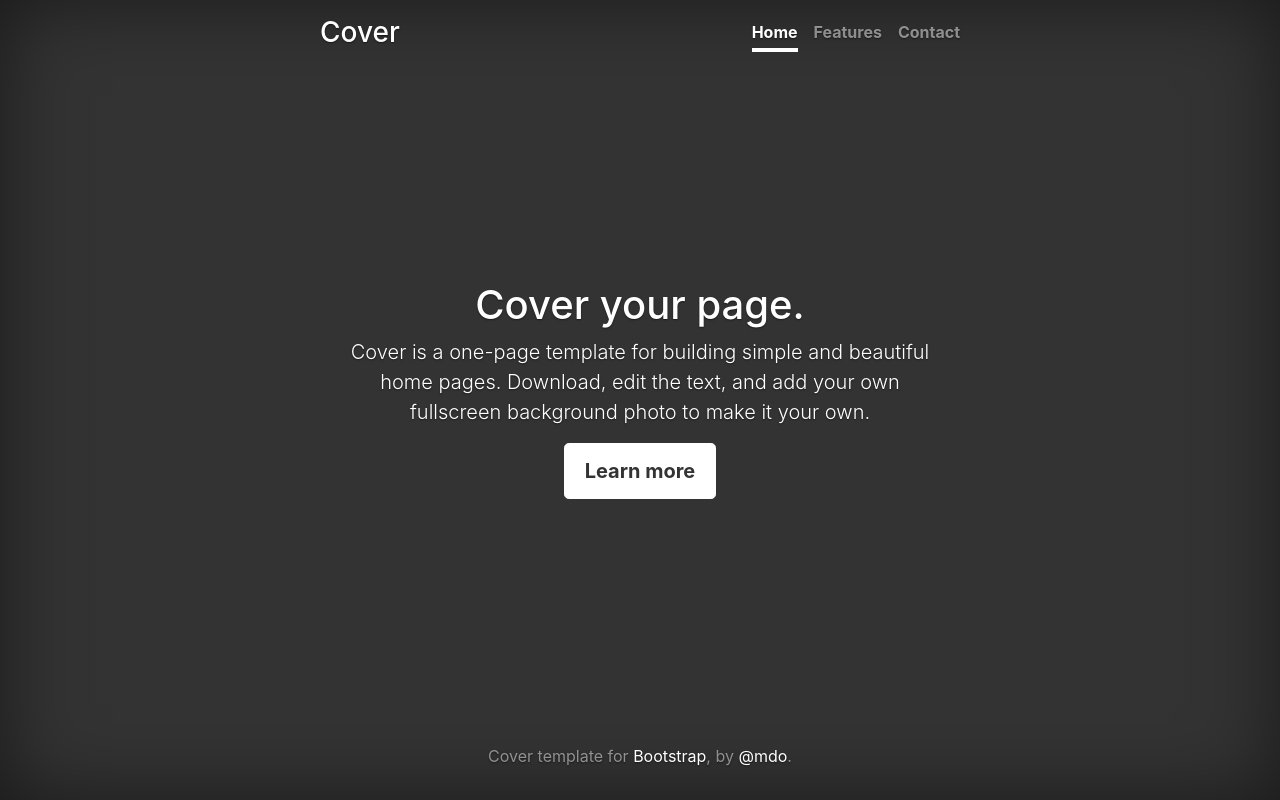
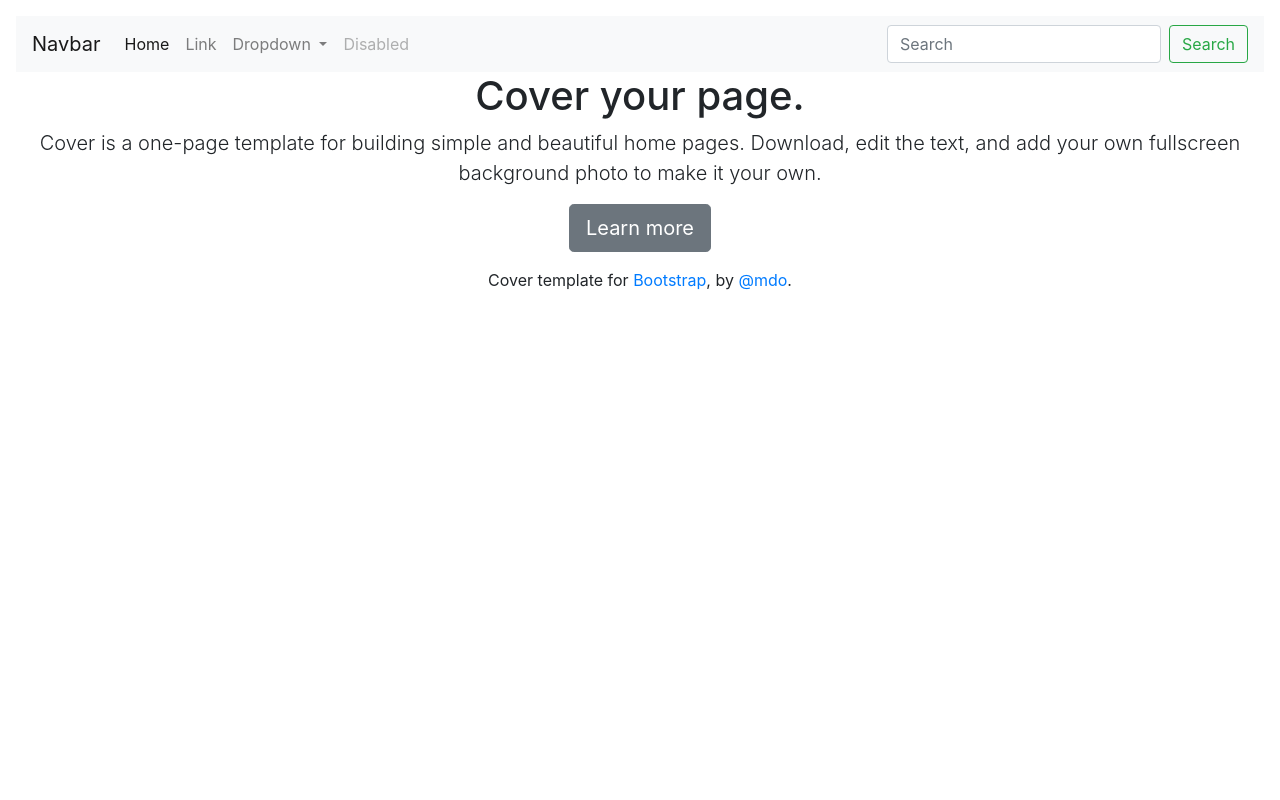
Before and after one commit to integerJI/TIME_catcher_dev, a Django app: page /app/index/ in a window 1280 px wide. Run offline with Django 3.2, Linux system fonts and the light colour scheme; some libraries are stand-ins or nearby versions.

Commit message:
스킨 변경

```diff
--- a/app/static/css/cover.css
+++ /dev/null
@@ -1,106 +0,0 @@
-/*
- * Globals
- */
-
-/* Links */
-a,
-a:focus,
-a:hover {
-  color: #fff;
-}
-
-/* Custom default button */
-.btn-secondary,
-.btn-secondary:hover,
-.btn-secondary:focus {
-  color: #333;
-  text-shadow: none; /* Prevent inheritance from `body` */
-  background-color: #fff;
-  border: .05rem solid #fff;
-}
-
-
-/*
- * Base structure
- */
-
-html,
-body {
-  height: 100%;
-  background-color: #333;
-}
-
-body {
-  display: -ms-flexbox;
-  display: flex;
-  color: #fff;
-  text-shadow: 0 .05rem .1rem rgba(0, 0, 0, .5);
-  box-shadow: inset 0 0 5rem rgba(0, 0, 0, .5);
-}
-
-.cover-container {
-  max-width: 42em;
-}
-
-
-/*
- * Header
- */
-.masthead {
-  margin-bottom: 2rem;
-}
-
-.masthead-brand {
-  margin-bottom: 0;
-}
-
-.nav-masthead .nav-link {
-  padding: .25rem 0;
-  font-weight: 700;
-  color: rgba(255, 255, 255, .5);
-  background-color: transparent;
-  border-bottom: .25rem solid transparent;
-}
-
-.nav-masthead .nav-link:hover,
-.nav-masthead .nav-link:focus {
-  border-bottom-color: rgba(255, 255, 255, .25);
-}
-
-.nav-masthead .nav-link + .nav-link {
-  margin-left: 1rem;
-}
-
-.nav-masthead .active {
-  color: #fff;
-  border-bottom-color: #fff;
-}
-
-@media (min-width: 48em) {
-  .masthead-brand {
-    float: left;
-  }
-  .nav-masthead {
-    float: right;
-  }
-}
-
-
-/*
- * Cover
- */
-.cover {
-  padding: 0 1.5rem;
-}
-.cover .btn-lg {
-  padding: .75rem 1.25rem;
-  font-weight: 700;
-}
-
-
-/*
- * Footer
- */
-.mastfoot {
-  color: rgba(255, 255, 255, .5);
-}
--- a/app/templates/index.html
+++ b/app/templates/index.html
@@ -35,15 +35,43 @@
   </head>
   <body class="text-center">
     <div class="cover-container d-flex w-100 h-100 p-3 mx-auto flex-column">
-  <header class="masthead mb-auto">
-    <div class="inner">
-      <h3 class="masthead-brand">Cover</h3>
-      <nav class="nav nav-masthead justify-content-center">
-        <a class="nav-link active" href="#">Home</a>
-        <a class="nav-link" href="#">Features</a>
-        <a class="nav-link" href="#">Contact</a>
-      </nav>
-    </div>
+
+  <header class="masthead mb-auto bg-light">
+    <nav class="navbar navbar-expand-lg navbar-light bg-light">
+      <a class="navbar-brand" href="#">Navbar</a>
+      <button class="navbar-toggler" type="button" data-toggle="collapse" data-target="#navbarSupportedContent" aria-controls="navbarSupportedContent" aria-expanded="false" aria-label="Toggle navigation">
+        <span class="navbar-toggler-icon"></span>
+      </button>
+
+      <div class="collapse navbar-collapse" id="navbarSupportedContent">
+        <ul class="navbar-nav mr-auto">
+          <li class="nav-item active">
+            <a class="nav-link" href="#">Home <span class="sr-only">(current)</span></a>
+          </li>
+          <li class="nav-item">
+            <a class="nav-link" href="#">Link</a>
+          </li>
+          <li class="nav-item dropdown">
+            <a class="nav-link dropdown-toggle" href="#" id="navbarDropdown" role="button" data-toggle="dropdown" aria-haspopup="true" aria-expanded="false">
+              Dropdown
+            </a>
+            <div class="dropdown-menu" aria-labelledby="navbarDropdown">
+              <a class="dropdown-item" href="#">Action</a>
+              <a class="dropdown-item" href="#">Another action</a>
+              <div class="dropdown-divider"></div>
+              <a class="dropdown-item" href="#">Something else here</a>
+            </div>
+          </li>
+          <li class="nav-item">
+            <a class="nav-link disabled" href="#" tabindex="-1" aria-disabled="true">Disabled</a>
+          </li>
+        </ul>
+        <form class="form-inline my-2 my-lg-0">
+          <input class="form-control mr-sm-2" type="search" placeholder="Search" aria-label="Search">
+          <button class="btn btn-outline-success my-2 my-sm-0" type="submit">Search</button>
+        </form>
+      </div>
+    </nav>
   </header>
 
   <main role="main" class="inner cover">
--- a/user/templates/signin.html
+++ b/user/templates/signin.html
@@ -62,7 +62,9 @@
     <form class="form-signin" method="POST" action="{% url 'signin'%}">
       {%csrf_token%}
   <img class="mb-4" src="#" alt="logo" width="72" height="72">
-  <h1 class="h3 mb-3 font-weight-normal">Please sign in</h1>
+  <br>
+  <a class="h3 mb-3 font-weight-normal" href="{% url 'index' %}">Please sign in</h1>
+    <br>
   <label for="inputEmail" class="sr-only">Email address</label>
   <input type="text" name="username" class="form-control" placeholder="Email address" required autofocus>
   <label for="inputPassword" class="sr-only">Password</label>
```
